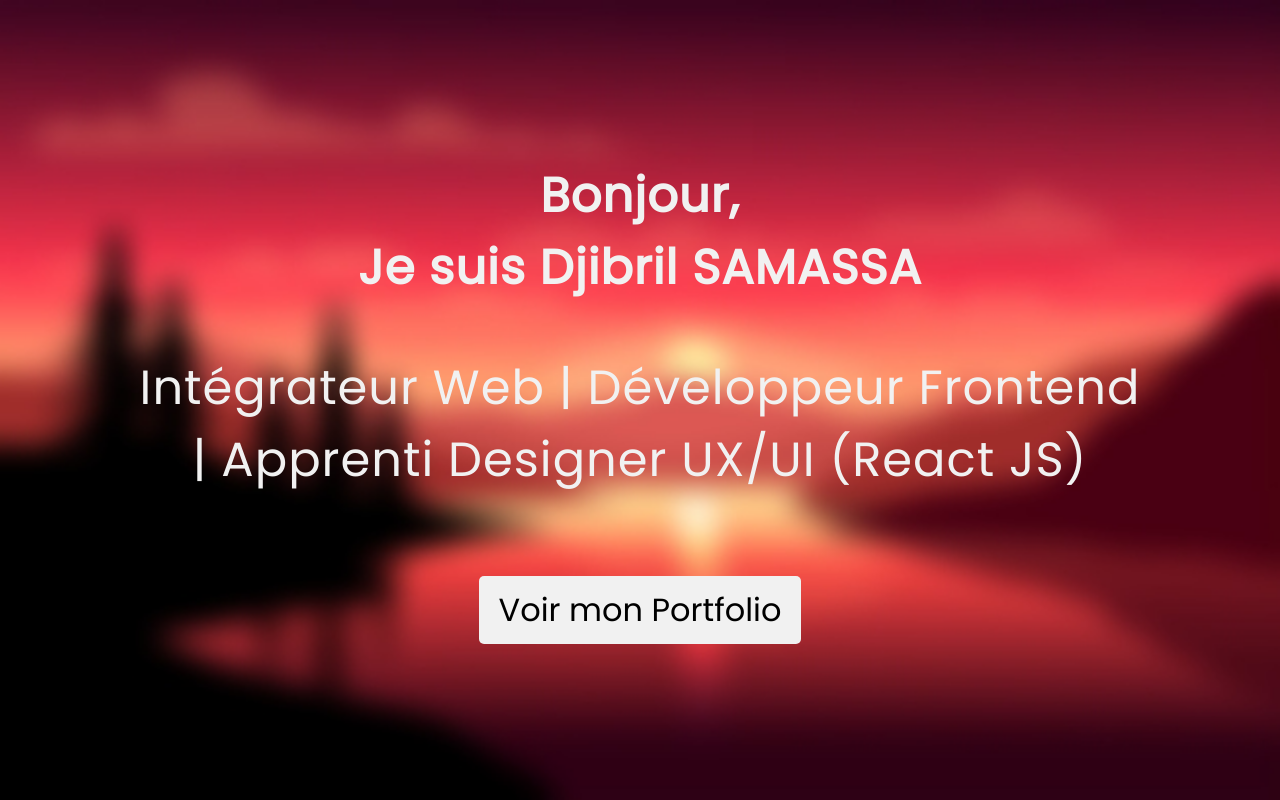
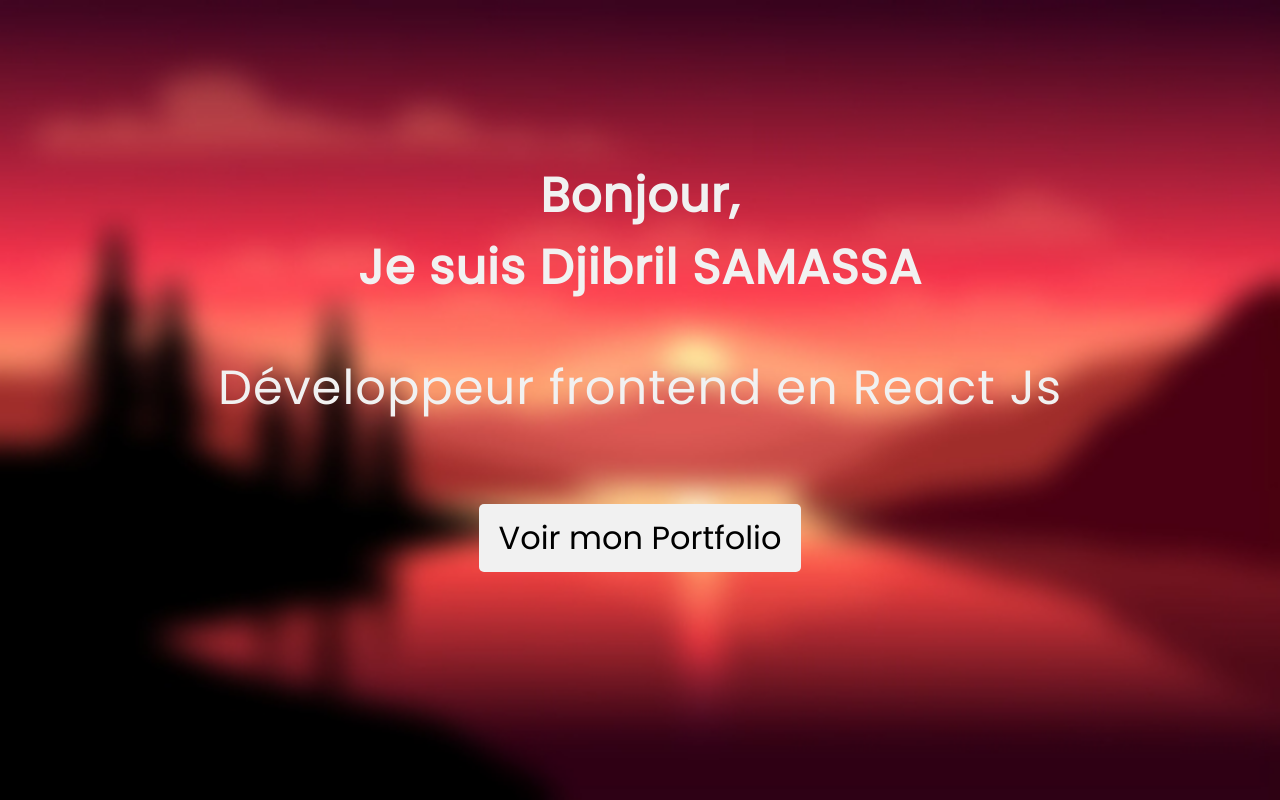
Before and after one commit to Djibril-Samassa/monportfolio2022, a React (Create React App) app: page / in a window 1280 px wide. Built offline with nearby package versions, Linux system fonts and the light colour scheme.

Commit message:
update 27/01/2023

```diff
--- a/src/Formation.json
+++ b/src/Formation.json
@@ -34,7 +34,7 @@
   "experience": [
     {
       "title": "Développeur Frontend",
-      "date": "Juin 2022 - Actuellement",
+      "date": "Juin 2022 - Novembre 2022",
       "company": "Linkinnov",
       "tasks": [
         "Ajout de nouvelles fonctionnalités",
--- a/src/composants/Welcome.js
+++ b/src/composants/Welcome.js
@@ -32,8 +32,7 @@ export default function Accueil() {
                 Je suis Djibril SAMASSA
               </h1>
               <p>
-                Intégrateur Web | Développeur Frontend | Apprenti Designer UX/UI
-                (React JS)
+                Développeur frontend en React Js
               </p>
             </div>
             <img src="images/hello.png" className={Style.logo} />
```
